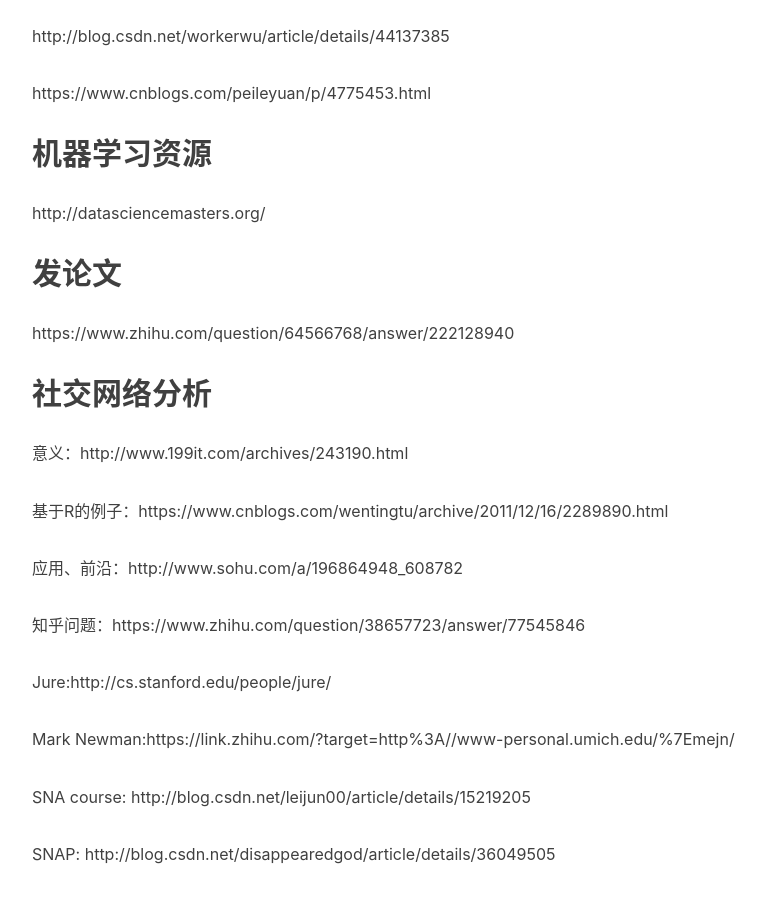
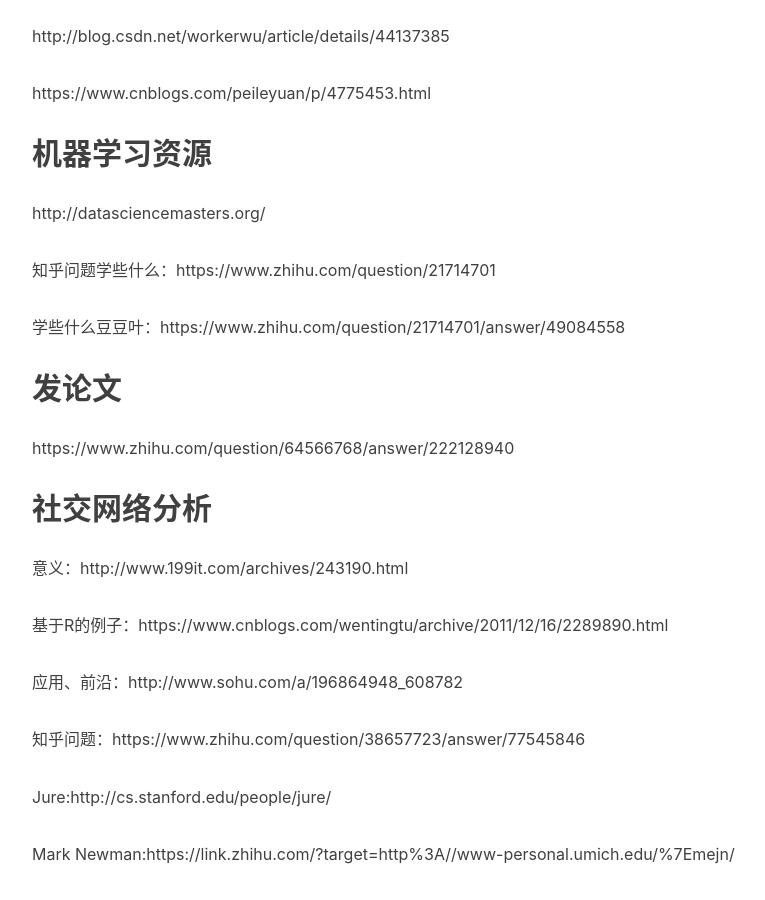
Before and after one commit to Mrtriste/Mrtriste.github.io, a Jekyll site: the page built from _posts/2017-12-08-一些URL.md, in a window 1280 px wide and 900 px high, scrolled down 733 px. Shown: the whole window, without its empty margins (233-998 px from the left). Built offline with Jekyll 4.4.1, drawn with Linux system fonts in a browser that asks for light colours; nearby versions of some CDN libraries; comment, search, counter and statistics services are not loaded.

Commit message:
Update 2017-12-08-一些URL.md

```diff
--- a/_posts/2017-12-08-一些URL.md
+++ b/_posts/2017-12-08-一些URL.md
@@ -22,6 +22,10 @@
 ## 机器学习资源
 
 http://datasciencemasters.org/
+
+知乎问题学些什么：https://www.zhihu.com/question/21714701
+
+学些什么豆豆叶：https://www.zhihu.com/question/21714701/answer/49084558
 
 ## 发论文
 
```
